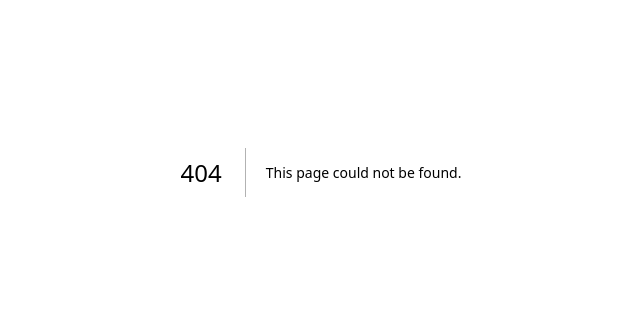
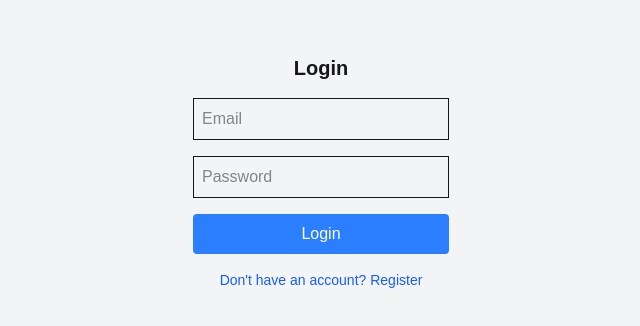
Before and after one commit to gihozo-elyse/Firebase-CRUD-To-Do-App-with-Authentication, a Next.js app in the folder crud-to-do-appp/: page /login in a window 1280 px wide. Before the commit this address had no page. Shown: the part 228-554 px from the top of the page, without its empty margins (319-959 px from the left). Built offline with nearby package versions, Linux system fonts and the light colour scheme.

Commit message:
i add code to login my user

```diff
--- /dev/null
+++ b/crud-to-do-appp/src/app/login/page.tsx
@@ -0,0 +1,42 @@
+'use client'
+import { useState } from 'react'
+import { signInWithEmailAndPassword } from 'firebase/auth'
+import { auth } from '../../lib/firebase'
+import { useRouter } from 'next/navigation' // App Router
+
+
+export default function LoginPage() {
+  const [email, setEmail] = useState('')
+  const [password, setPassword] = useState('')
+  const router = useRouter()
+
+
+  const handleLogin = async (e: React.FormEvent) => {
+    e.preventDefault()
+    try {
+      await signInWithEmailAndPassword(auth, email, password)   //built-in
+      alert('Logged in successfully!')
+      router.push('/') // redirect after login
+    } catch (error) {
+      alert(error)
+    }
+  }
+
+
+  return (
+    <div className="flex flex-col items-center justify-center min-h-screen bg-gray-100">
+      <h1 className="text-xl font-bold mb-4">Login</h1>
+      <form onSubmit={handleLogin} className="space-y-4 w-64">
+        <input type="email" placeholder="Email" className="w-full border p-2" value={email} onChange={(e) => setEmail(e.target.value)} />
+        <input type="password" placeholder="Password" className="w-full border p-2" value={password} onChange={(e) => setPassword(e.target.value)} />
+        <button className="w-full bg-blue-500 text-white p-2 rounded" type="submit">Login</button>
+      </form>
+      <button
+        className="mt-4 text-sm text-blue-600"
+        onClick={() => router.push('/register')} // redirect to register page
+      >
+        Don't have an account? Register
+      </button>
+    </div>
+  )
+}
```
